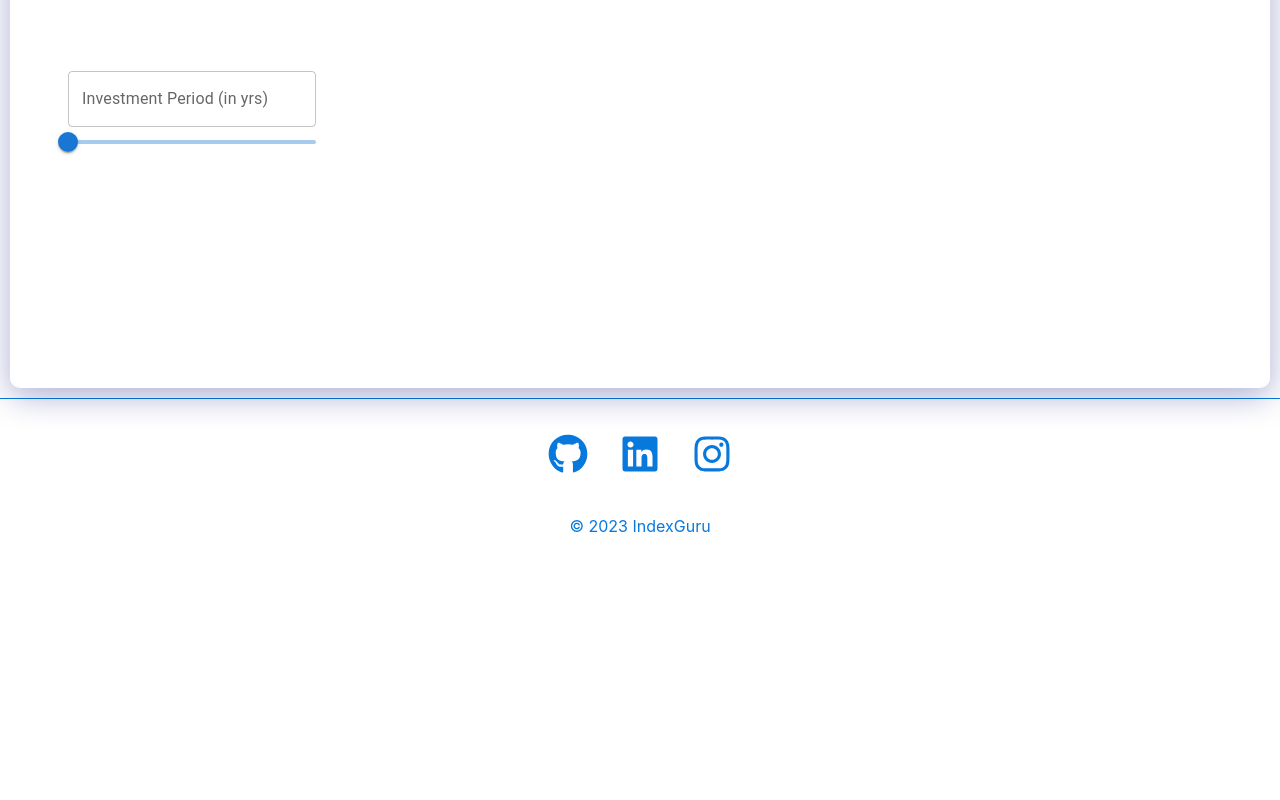
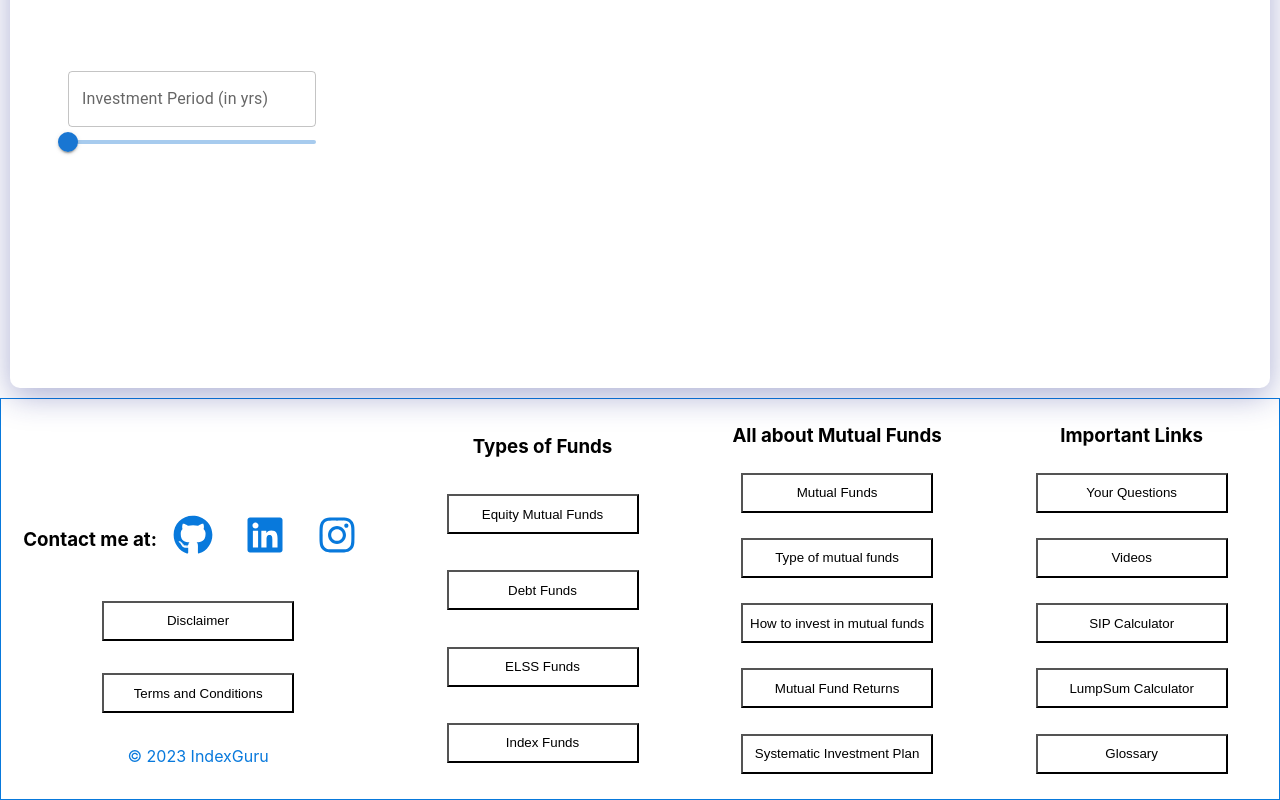
Before and after one commit to kalviumcommunity/IndexGuru, a React (Create React App) app in the folder frontend/: page /LumpsumCalculator in a window 1280 px wide. Shown: the part 437-1237 px from the top of the page. Before the commit the page ends 1005 px from the top, so only its background shows below. Built offline with nearby package versions, Linux system fonts and the light colour scheme; no server answers.

Commit message:
Updated the structure of the  footer component

```diff
--- a/frontend/public/index.html
+++ b/frontend/public/index.html
@@ -24,7 +24,7 @@
       work correctly both with client-side routing and a non-root public URL.
       Learn how to configure a non-root public URL by running `npm run build`.
     -->
-    <title>React App</title>
+    <title>Index Guru</title>
   </head>
   <body>
     <noscript>You need to enable JavaScript to run this app.</noscript>
--- a/frontend/src/Components/Footer.css
+++ b/frontend/src/Components/Footer.css
@@ -1,19 +1,30 @@
 
 .footer {
-  border-top: 1px solid #0879dc ;
-  /* background-image: linear-gradient(to right, #e2eefb 50%, #F2F5F9); */
+  border: 1px solid #0879dc ;
+  align-items: center;
+  display: flex;
+  align-items: center;
+  justify-content: space-around;
+
+
+}
+.socials_copyright{
+  /* border: 2px solid black; */
+  height: 40vh;
   display: flex;
   flex-direction: column;
   align-items: center;
-  padding: 2rem;
-
-
+  justify-content: space-evenly;
+  margin-top: 5em;
 }
 
 .footer__social {
   display: flex;
   justify-content: center;
+  align-items: center;
   padding: 3px;
+  /* border: 2px solid red; */
+  width: fit-content;
 }
 
 .footer__social a {
@@ -44,3 +55,29 @@
   font-size: 1rem;
   color: #0879dc;
 }
+
+
+.allaboutFunds{
+  /* border: 2px solid black; */
+  width: 20vw;
+  height: 50vh;
+  display: flex;
+  flex-direction: column;
+  justify-content: space-evenly;
+  align-items: center;
+}
+.fbuttons{
+  /* border: 2px solid green; */
+  width: 15vw;
+  height: 5vh;
+  background-color: transparent;
+}
+.Important_Links{
+  /* border: 2px solid orchid; */
+  width: 20vw;
+  height: 50vh;
+  display: flex;
+  flex-direction: column;
+  justify-content: space-evenly;
+  align-items: center;
+}
--- a/frontend/src/Components/Footer.js
+++ b/frontend/src/Components/Footer.js
@@ -1,12 +1,14 @@
 import React from "react";
 import { FaGithub, FaLinkedin, FaInstagram } from "react-icons/fa";
 import "./Footer.css";
+import AllAboutFunds from "./FooterComponents/AllAboutFunds";
 function Footer() {
   return (
     <footer className="footer">
 
-
+   <div className="socials_copyright">
       <div className="footer__social">
+        <h3>Contact me at:</h3>
         <a
           href="https://github.com/AnjaniKumar1515"
           target="_blank"
@@ -28,12 +30,43 @@ function Footer() {
         >
           <FaInstagram />
         </a>
-      </div>
-      <div className="footer__links">
-      </div>
-      <div className="footer__copyright">
+        </div>
+        <button className="fbuttons">Disclaimer</button>
+        <button className="fbuttons">Terms and Conditions</button>
+        <div className="footer__copyright">
         <p>&copy; 2023 IndexGuru</p>
       </div>
+      </div>
+
+
+        <div className="Important_Links">
+        <h3>Types of Funds</h3>
+      <button className="fbuttons">Equity Mutual Funds</button>
+      <button className="fbuttons">Debt Funds</button>
+      <button className="fbuttons">ELSS Funds</button>
+      <button className="fbuttons">Index Funds</button>
+      </div>
+
+
+      <div className="allaboutFunds">
+        <h3>All about Mutual Funds</h3>
+      <button className="fbuttons">Mutual Funds</button>
+      <button className="fbuttons">Type of mutual funds</button>
+      <button className="fbuttons">How to invest in mutual funds</button>
+      <button className="fbuttons">Mutual Fund Returns</button>
+      <button className="fbuttons">Systematic Investment Plan</button>
+      </div>
+
+      <div className="Important_Links">
+        <h3>Important Links</h3>
+      <button className="fbuttons">Your Questions</button>
+      <button className="fbuttons">Videos</button>
+      <button className="fbuttons">SIP Calculator</button>
+      <button className="fbuttons">LumpSum Calculator</button>
+      <button className="fbuttons">Glossary</button>
+      </div>
+
+
 
     </footer>
   );
--- /dev/null
+++ b/frontend/src/Components/FooterComponents/AllAboutFunds.js
@@ -0,0 +1,18 @@
+import React from 'react'
+
+function AllAboutFunds() {
+  return (
+    <div>AllAboutFunds
+        <iframe width="560" height="315" src="https://www.youtube.com/embed/5E_LZoAGmwM"
+        title="YouTube video player"
+        frameborder="0"
+        allow="accelerometer; autoplay; clipboard-write; encrypted-media; gyroscope; picture-in-picture; web-share"
+        allowfullscreen>
+
+        </iframe>
+
+    </div>
+  )
+}
+
+export default AllAboutFunds
```
Also changed, not shown: 2 other files (tests, documents, lock files or other folders).
